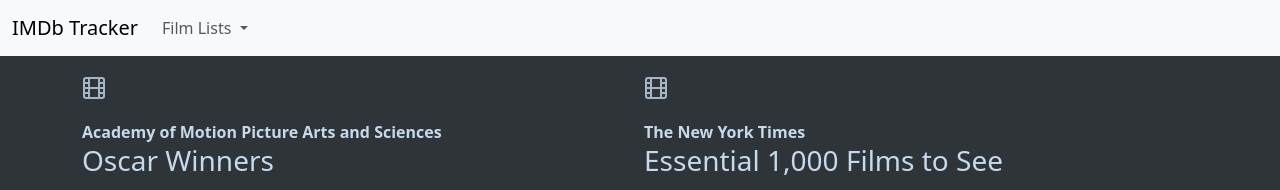
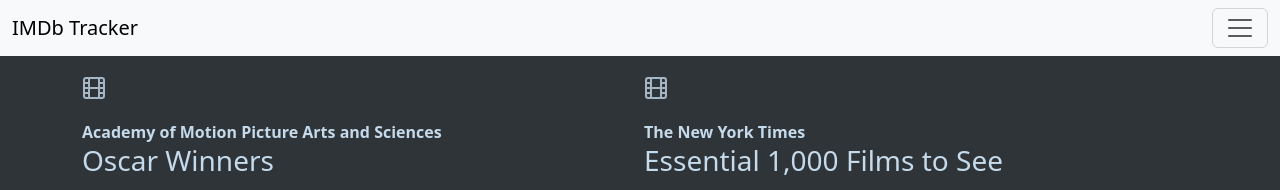
Before and after one commit to jacobmgreer/Film-Tracker, a Jekyll site: the page built from index.md, in a window 1280 px wide. Shown: the top 190 px of the page. Built offline with Jekyll 4.4.1, drawn with Linux system fonts in a browser that asks for light colours; nearby versions of some CDN libraries; library files that are not in the unit come from our copies; a script that is not in the unit is left out.

Commit message:
Update default.html

```diff
--- a/_layouts/default.html
+++ b/_layouts/default.html
@@ -32,7 +32,7 @@
       </style>
   </head>
   <body>
-    <nav class="navbar navbar-expand-lg navbar-light bg-light">
+    <nav class="navbar navbar-light bg-light">
       <div class="container-fluid">
         <a class="navbar-brand" href="#">IMDb Tracker</a>
         <button class="navbar-toggler" type="button" data-bs-toggle="collapse" data-bs-target="#navbarSupportedContent" aria-controls="navbarSupportedContent" aria-expanded="false" aria-label="Toggle navigation">
```
